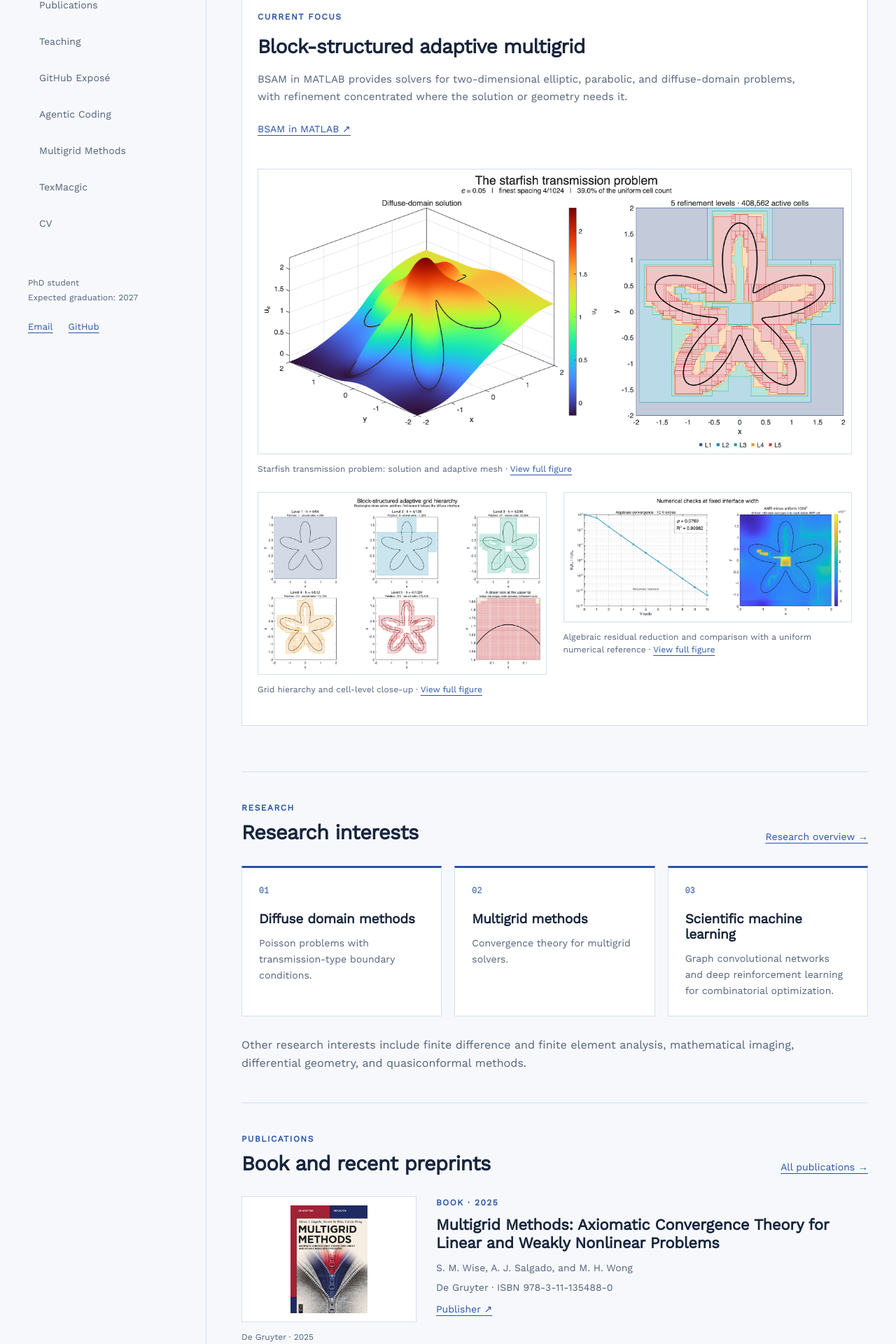
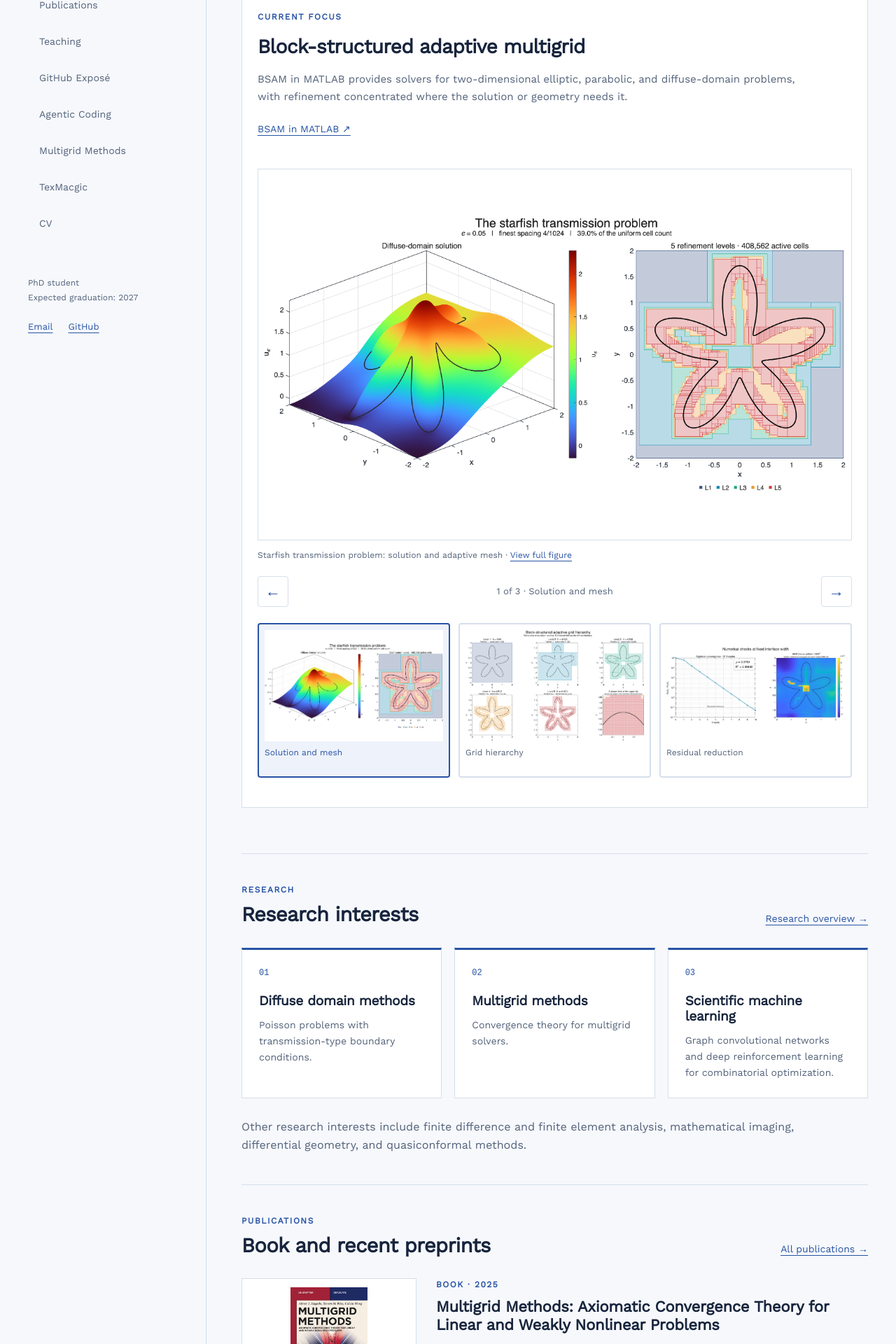
Before and after one commit to Calvin1127XD/Calvin1127XD.github.io, a Jekyll site: the page built from index.md, in a window 1280 px wide. Shown: the part 415-2335 px from the top of the page at 70% size. Built offline with Jekyll 4.4.1, drawn with Linux system fonts in a browser that asks for light colours; some of the changed lines change nothing that is shown.

Commit message:
Add accessible responsive BSAM figure gallery

```diff
--- a/_includes/bsam-gallery.html
+++ b/_includes/bsam-gallery.html
@@ -1,14 +1,22 @@
-<div class="bsam-gallery">
-  <figure class="bsam-overview">
+<div class="bsam-gallery" data-bsam-gallery role="region" aria-label="BSAM figures">
+  <div class="bsam-figures">
+  <figure class="bsam-overview" data-bsam-figure data-label="Solution and mesh">
     <a href="{{ '/assets/images/bsam/starfish-overview.png' | relative_url }}"><img src="{{ '/assets/images/bsam/starfish-overview.png' | relative_url }}" alt="BSAM starfish transmission example: diffuse-domain solution surface and five-level adaptive mesh around the interface" width="2369" height="1111" loading="lazy"></a>
     <figcaption>Starfish transmission problem: solution and adaptive mesh · <a href="{{ '/assets/images/bsam/starfish-overview.png' | relative_url }}">View full figure</a></figcaption>
   </figure>
-  <figure>
+  <figure data-bsam-figure data-label="Grid hierarchy">
     <a href="{{ '/assets/images/bsam/starfish-hierarchy.png' | relative_url }}"><img src="{{ '/assets/images/bsam/starfish-hierarchy.png' | relative_url }}" alt="Five levels of the actual BSAM patch hierarchy, from spacing 4/64 to 4/1024, with a close-up of cell edges near the starfish tip" width="2406" height="1485" loading="lazy"></a>
     <figcaption>Grid hierarchy and cell-level close-up · <a href="{{ '/assets/images/bsam/starfish-hierarchy.png' | relative_url }}">View full figure</a></figcaption>
   </figure>
-  <figure>
+  <figure data-bsam-figure data-label="Residual reduction">
     <a href="{{ '/assets/images/bsam/starfish-validation.png' | relative_url }}"><img src="{{ '/assets/images/bsam/starfish-validation.png' | relative_url }}" alt="Relative algebraic residual decreases over ten V-cycles; adjacent plot shows the adaptive solution minus a uniform 1024-squared numerical reference at fixed interface width" width="2310" height="986" loading="lazy"></a>
     <figcaption>Algebraic residual reduction and comparison with a uniform numerical reference · <a href="{{ '/assets/images/bsam/starfish-validation.png' | relative_url }}">View full figure</a></figcaption>
   </figure>
+  </div>
+  <div class="bsam-gallery-controls" hidden>
+    <button type="button" data-bsam-previous aria-label="Previous BSAM figure"><span aria-hidden="true">←</span></button>
+    <span class="bsam-gallery-status" role="status" aria-live="polite" aria-atomic="true"></span>
+    <button type="button" data-bsam-next aria-label="Next BSAM figure"><span aria-hidden="true">→</span></button>
+  </div>
+  <div class="bsam-gallery-thumbnails" role="group" aria-label="Choose a BSAM figure" hidden></div>
 </div>
--- a/_layouts/default.html
+++ b/_layouts/default.html
@@ -38,6 +38,9 @@
         {% include academic-footer.html %}
       </div>
     </div>
+    {% if page.nav_key == 'home' or page.nav_key == 'github' %}
+    <script src="{{ '/assets/js/bsam-gallery.js' | relative_url }}" defer></script>
+    {% endif %}
     {% include google-analytics.html %}
   </body>
 </html>
--- a/assets/css/academic.css
+++ b/assets/css/academic.css
@@ -43,13 +43,30 @@
 .research-visual .bsam-highlight-intro{padding:0;max-width:780px}
 .research-visual .bsam-highlight-intro h2{max-width:700px}
 .research-visual .bsam-highlight-intro p:not(.eyebrow){margin-top:18px;margin-bottom:18px}
-.bsam-gallery{display:grid;grid-template-columns:1fr 1fr;gap:24px;align-items:start;min-width:0}
+.bsam-gallery{min-width:0}
+.bsam-figures{display:grid;grid-template-columns:1fr 1fr;gap:24px;align-items:start}
 .bsam-gallery .bsam-overview{grid-column:1/-1}
 .bsam-gallery figure{min-width:0}
 .bsam-gallery figure>a{display:block;padding:8px;background:white;border:1px solid var(--line)}
 .research-visual .bsam-gallery img,.bsam-gallery img{width:100%;height:auto;aspect-ratio:auto;object-fit:contain}
 .research-visual .bsam-gallery figcaption,.bsam-gallery figcaption{font-size:12px}
 .bsam-repo .bsam-gallery{margin-top:26px}
+.bsam-gallery [hidden]{display:none!important}
+.bsam-gallery[data-enhanced] .bsam-figures{display:block;touch-action:pan-y pinch-zoom}
+.bsam-gallery[data-enhanced] .bsam-figures figure>a{position:relative;aspect-ratio:8/5;display:block;padding:0}
+.research-visual .bsam-gallery[data-enhanced] .bsam-figures img,.bsam-gallery[data-enhanced] .bsam-figures img{position:absolute;inset:8px;height:calc(100% - 16px);width:calc(100% - 16px);object-fit:contain}
+.bsam-gallery[data-enhanced] figcaption{min-height:var(--bsam-caption-height,0px)}
+.bsam-gallery-controls{display:grid;grid-template-columns:44px minmax(0,1fr) 44px;align-items:center;gap:12px;margin-top:14px}
+.bsam-gallery-controls button{min-height:44px;border:1px solid var(--line);border-radius:4px;background:white;color:var(--accent);font:inherit;font-size:22px;cursor:pointer}
+.bsam-gallery-status{color:var(--muted);font-size:13px;text-align:center;line-height:1.5;min-height:4.5em;display:flex;align-items:center;justify-content:center}
+.bsam-gallery-thumbnails{display:grid;grid-template-columns:repeat(3,minmax(0,1fr));gap:12px;margin-top:16px}
+.bsam-gallery-thumbnails button{min-width:0;min-height:44px;padding:8px;border:2px solid var(--line);border-radius:4px;background:white;color:var(--muted);font:inherit;cursor:pointer;text-align:left}
+.bsam-gallery-thumbnails button[aria-pressed="true"]{border-color:var(--accent);background:var(--surface);color:var(--accent)}
+.research-visual .bsam-gallery-thumbnails img,.bsam-gallery-thumbnails img{width:100%;height:auto;aspect-ratio:8/5;object-fit:contain;background:white}
+.bsam-gallery-thumbnails span{display:block;font-size:12px;line-height:1.4;margin-top:8px;min-height:2.8em}
+.bsam-gallery button:hover{border-color:var(--accent)}
+.bsam-gallery button:focus-visible{outline:3px solid var(--accent);outline-offset:3px}
+.bsam-caption-measure{position:absolute;visibility:hidden;pointer-events:none;--bsam-caption-height:0px}
 .publication-preview{display:grid;grid-template-columns:250px minmax(0,1fr);gap:28px;align-items:start}
 .publication-thumbnail{min-width:0}
 .publication-thumbnail>a{display:flex;align-items:center;justify-content:center;height:180px;padding:12px;border:1px solid var(--line);background:white}
@@ -58,9 +75,13 @@
 .publication-copy{min-width:0}
 @media(min-width:761px) and (max-width:1100px){.publication-preview{grid-template-columns:200px minmax(0,1fr);gap:24px}}
 @media(max-width:760px){
- .bsam-gallery{grid-template-columns:1fr;gap:22px}
+ .bsam-figures{grid-template-columns:1fr;gap:22px}
  .research-visual.bsam-highlight{gap:22px}
  .bsam-gallery figure>a{padding:6px}
+ .research-visual .bsam-gallery[data-enhanced] .bsam-figures img,.bsam-gallery[data-enhanced] .bsam-figures img{inset:6px;height:calc(100% - 12px);width:calc(100% - 12px)}
+ .bsam-gallery-thumbnails{gap:8px}
+ .bsam-gallery-thumbnails button{padding:5px}
+ .bsam-gallery-thumbnails span{font-size:11px}
  .publication-preview{grid-template-columns:1fr;gap:18px}
  .publication-thumbnail>a{height:190px}
  .publication-thumbnail img{max-height:164px}
--- /dev/null
+++ b/assets/js/bsam-gallery.js
@@ -0,0 +1,113 @@
+(() => {
+  'use strict';
+
+  document.querySelectorAll('[data-bsam-gallery]').forEach(gallery => {
+    if (gallery.hasAttribute('data-enhanced')) return;
+    const figures = [...gallery.querySelectorAll('[data-bsam-figure]')];
+    if (figures.length < 2) return;
+    const stage = gallery.querySelector('.bsam-figures');
+    const controls = gallery.querySelector('.bsam-gallery-controls');
+    const previews = gallery.querySelector('.bsam-gallery-thumbnails');
+    const status = gallery.querySelector('.bsam-gallery-status');
+    let current = 0;
+
+    const buttons = figures.map((figure, index) => {
+      const button = document.createElement('button');
+      button.type = 'button';
+      button.setAttribute('aria-label', `Show figure ${index + 1}: ${figure.dataset.label}`);
+      const source = figure.querySelector('img');
+      source.loading = 'eager';
+      source.draggable = false;
+      const preview = source.cloneNode();
+      preview.alt = '';
+      const label = document.createElement('span');
+      label.textContent = figure.dataset.label;
+      button.append(preview, label);
+      button.addEventListener('click', () => show(index));
+      previews.append(button);
+      return button;
+    });
+
+    function show(index) {
+      current = (index + figures.length) % figures.length;
+      figures.forEach((figure, i) => { figure.hidden = i !== current; });
+      buttons.forEach((button, i) => button.setAttribute('aria-pressed', String(i === current)));
+      status.textContent = `${current + 1} of ${figures.length} · ${figures[current].dataset.label}`;
+    }
+
+    // Reserve the longest caption at the current width, so selecting an image
+    // never moves the controls or the content below the gallery.
+    function reserveCaptionSpace() {
+      const probe = document.createElement('div');
+      probe.className = 'bsam-caption-measure';
+      probe.setAttribute('aria-hidden', 'true');
+      probe.style.width = `${stage.getBoundingClientRect().width}px`;
+      figures.forEach(figure => probe.append(figure.querySelector('figcaption').cloneNode(true)));
+      gallery.append(probe);
+      const height = Math.max(...[...probe.children].map(caption => caption.getBoundingClientRect().height));
+      probe.remove();
+      gallery.style.setProperty('--bsam-caption-height', `${Math.ceil(height)}px`);
+    }
+
+    gallery.querySelector('[data-bsam-previous]').addEventListener('click', () => show(current - 1));
+    gallery.querySelector('[data-bsam-next]').addEventListener('click', () => show(current + 1));
+    gallery.addEventListener('keydown', event => {
+      if (event.altKey || event.ctrlKey || event.metaKey) return;
+      const index = { ArrowLeft: current - 1, ArrowRight: current + 1, Home: 0, End: figures.length - 1 }[event.key];
+      if (index === undefined) return;
+      event.preventDefault();
+      const fromPreview = previews.contains(event.target);
+      const fromFigure = stage.contains(event.target);
+      show(index);
+      if (fromPreview) buttons[current].focus({ preventScroll: true });
+      if (fromFigure) figures[current].querySelector('a').focus({ preventScroll: true });
+    });
+
+    let start = null;
+    let ignoreClickUntil = 0;
+    const pointers = new Set();
+    stage.addEventListener('pointerdown', event => {
+      if (event.pointerType !== 'touch' && event.pointerType !== 'pen') return;
+      pointers.add(event.pointerId);
+      start = pointers.size === 1 ? { id: event.pointerId, x: event.clientX, y: event.clientY } : null;
+    });
+    window.addEventListener('pointerup', event => {
+      pointers.delete(event.pointerId);
+      if (!start || event.pointerId !== start.id) return;
+      const dx = event.clientX - start.x;
+      const dy = event.clientY - start.y;
+      start = null;
+      if (Math.abs(dx) < 40 || Math.abs(dx) <= Math.abs(dy) * 1.3) return;
+      show(current + (dx < 0 ? 1 : -1));
+      ignoreClickUntil = performance.now() + 500;
+    });
+    window.addEventListener('pointercancel', event => {
+      pointers.delete(event.pointerId);
+      start = null;
+    });
+    stage.addEventListener('click', event => {
+      if (performance.now() >= ignoreClickUntil) return;
+      event.preventDefault();
+      event.stopPropagation();
+      ignoreClickUntil = 0;
+    }, true);
+
+    gallery.setAttribute('data-enhanced', '');
+    reserveCaptionSpace();
+    show(0);
+    controls.hidden = false;
+    previews.hidden = false;
+    let measuredWidth = stage.getBoundingClientRect().width;
+    if ('ResizeObserver' in window) {
+      new ResizeObserver(() => {
+        const width = stage.getBoundingClientRect().width;
+        if (width === measuredWidth) return;
+        measuredWidth = width;
+        reserveCaptionSpace();
+      }).observe(stage);
+    } else {
+      window.addEventListener('resize', reserveCaptionSpace);
+    }
+    if (document.fonts) document.fonts.ready.then(reserveCaptionSpace);
+  });
+})();
```
